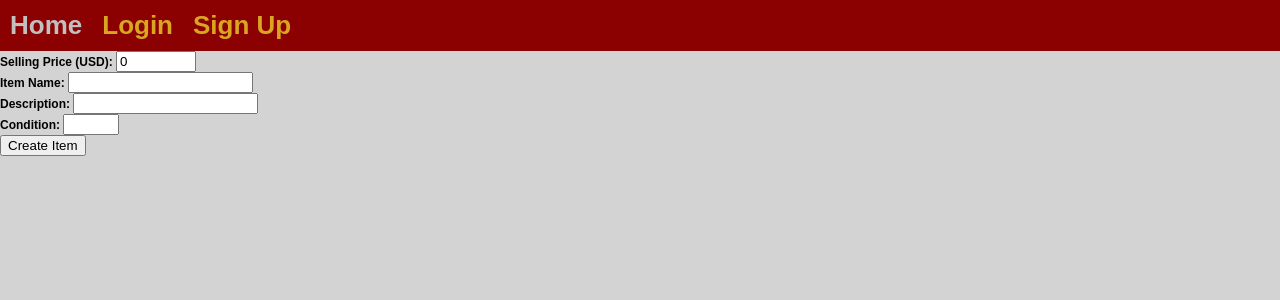
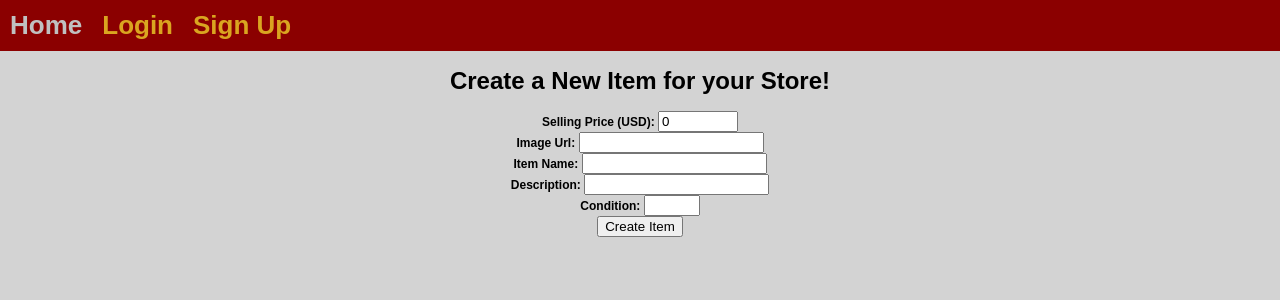
Before and after one commit to JaysonKesterson/react-final-project-frontend, a React (Create React App) app: page /stores/1/items/new in a window 1280 px wide. Shown: the top 300 px of the page. Built offline with nearby package versions, Linux system fonts and the light colour scheme; no server answers.

Commit message:
adding title to create item form

```diff
--- a/src/components/CreateItemForm.js
+++ b/src/components/CreateItemForm.js
@@ -13,13 +13,18 @@ const createItemForm = ( props ) => {
 
     const handleOnSubmit = event => {
         event.preventDefault()
-        props.createItem(props.storeId, props.price, props.name, props.description, props.condition, props.history)
+        props.createItem(props.storeId, props.price, props.imageUrl, props.name, props.description, props.condition, props.history)
     }
 
     return (
-        <form onSubmit={handleOnSubmit}>
+        <div className="login">
+            <h1>Create a New Item for your Store!</h1>
+            <form onSubmit={handleOnSubmit}>
             <label>Selling Price (USD): </label>
             <input type="number" min="1" max="10000" name="price" onChange={handleChange} value={props.price}/>
+            <br/>
+            <label>Image Url: </label>
+            <input type="text" name="imageUrl" onChange={handleChange} value={props.imageUrl}/>
             <br/>
             <label>Item Name: </label>
             <input name="name" onChange={handleChange} value={props.name}/>
@@ -32,12 +37,14 @@ const createItemForm = ( props ) => {
             <br/>
             <input type="submit" value="Create Item"/>
         </form>
+        </div>
     )};
 
     const mapStateToProps = state => {
         return{
             storeId: state.currentUserStore.id,
             price: parseInt(state.createItemForm.price),
+            imageUrl: state.createItemForm.imageUrl,
             name: state.createItemForm.name,
             description: state.createItemForm.description,
             condition: state.createItemForm.condition,
```
